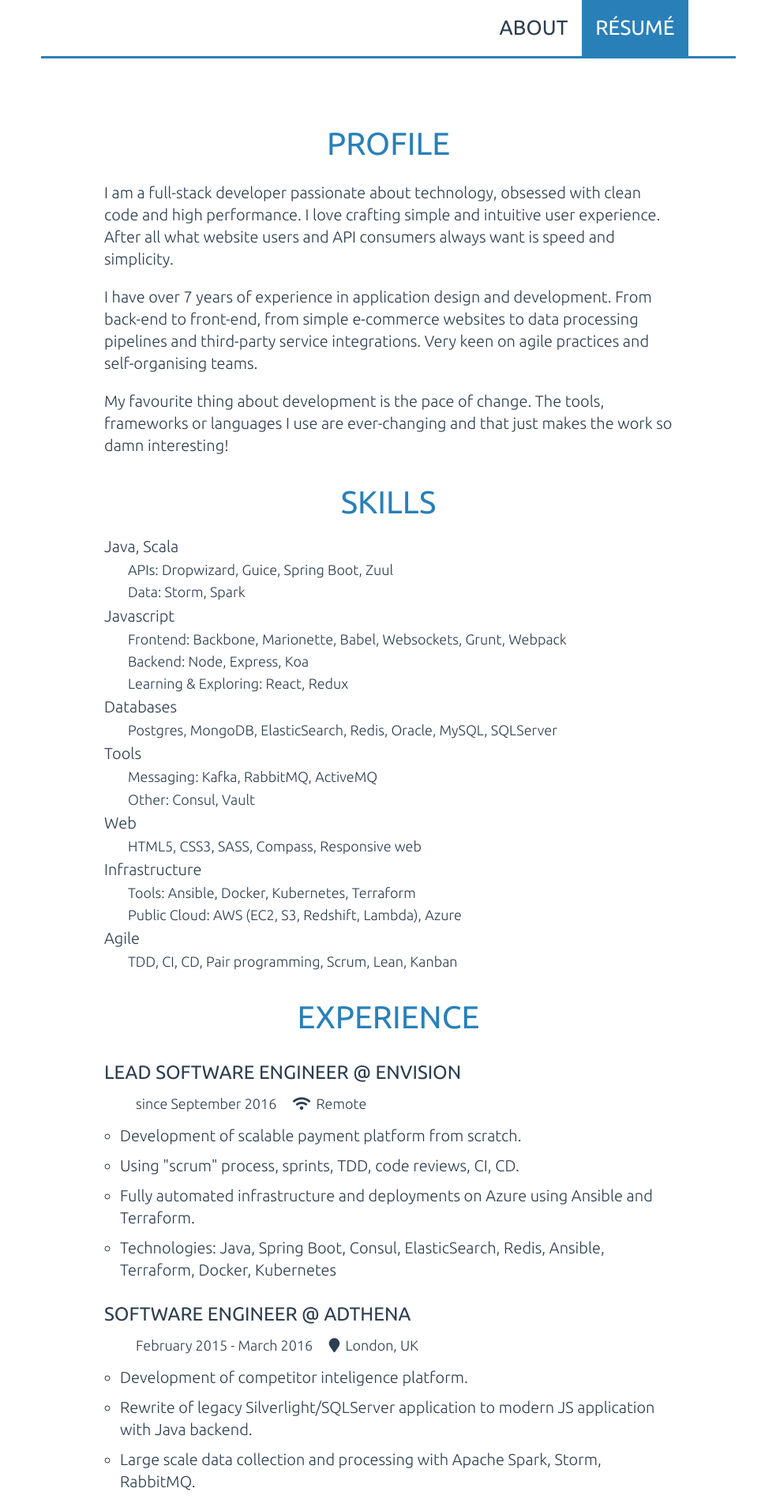
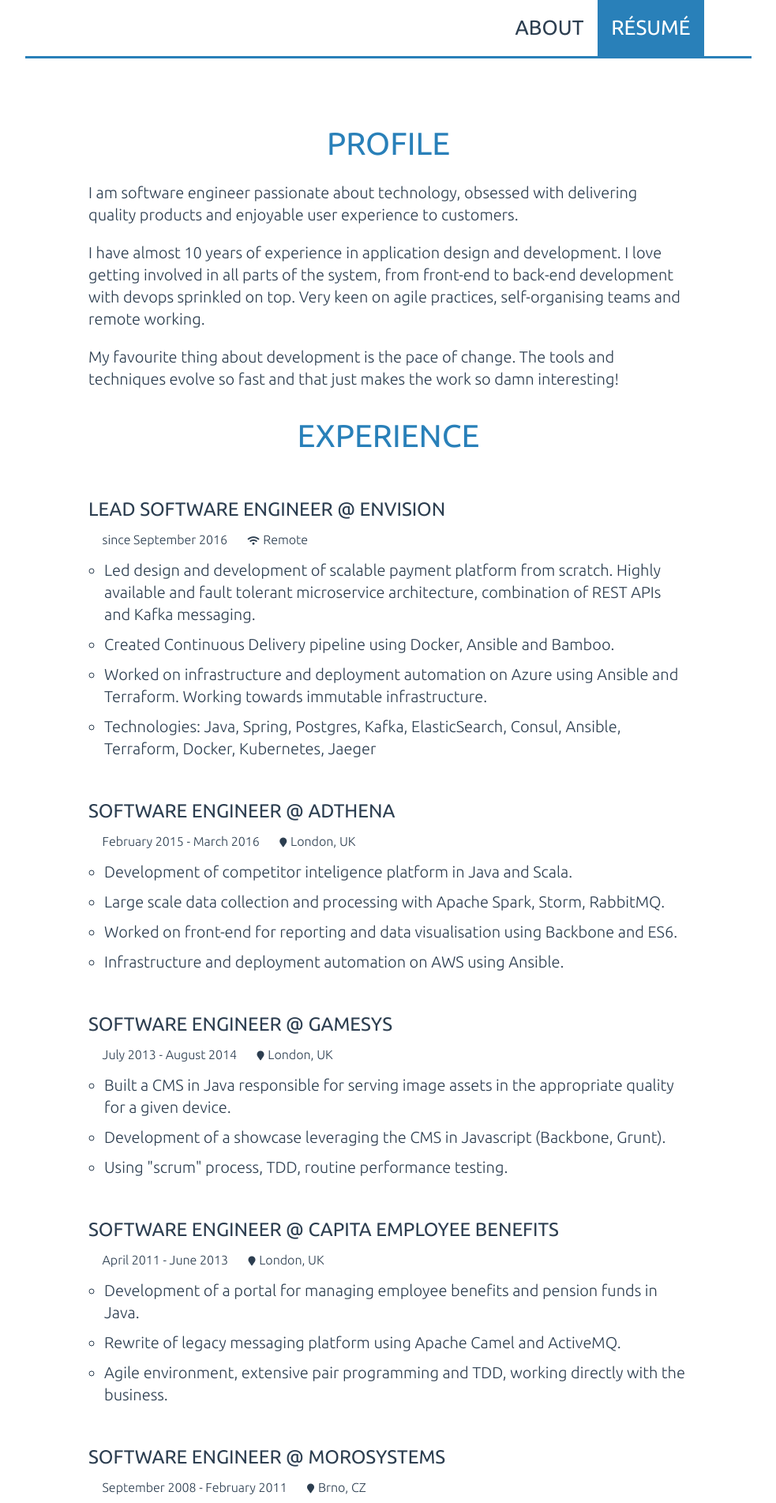
Before and after one commit to msvab/msvab.github.io, a Jekyll site: the page built from resume.html, in a window 1280 px wide. Shown: the top 1903 px of the page at 79% size, without its empty margins (148-1131 px from the left). Built offline with Jekyll 4.4.1, drawn with Linux system fonts in a browser that asks for light colours; nearby versions of some CDN libraries; some of the changed text lies outside the part shown.

Commit message:
Update Resume

```diff
--- a/_config.yml
+++ b/_config.yml
@@ -1,4 +1,5 @@
 title: Michal Šváb
+url: http://michal.svab.net
 markdown: kramdown
 lsi: false
 relative_permalinks: false
--- a/_includes/meta.html
+++ b/_includes/meta.html
@@ -2,7 +2,7 @@
 <meta name="description" content="{{ page.description }}">
 <link rel="canonical" href="http://michal.svab.net{{ page.permalink }}">
 <meta name="viewport" content="width=device-width, initial-scale=1">
-<title>{{ page.title }} - {{ site.name }}</title>
+<title>{{ page.title }} - {{ site.title }}</title>
 <link rel=”shortcut icon” type=”image/x-icon” href=”/favicon.ico”>
 <link rel=”apple-touch-icon” sizes=”114×114″ href=”/touch-icon-114×114.png”>
 <link rel=”apple-touch-icon” sizes=”72×72″ href=”/touch-icon-72×72.png”>
--- a/assets/css/_site.scss
+++ b/assets/css/_site.scss
@@ -18,12 +18,6 @@
 @page {
   size: A4;   /* auto is the initial value */
   margin: 27pt; /* this affects the margin in the printer settings */
-}
-
-@media print {
-  * {
-    overflow: visible;
-  }
 }
 
 @media print and (color) {
@@ -84,7 +78,7 @@
 
 .wrapper {
   margin: 0 auto;
-  max-width: 880px;
+  max-width: 920px;
 
   .inner {
     padding: 0 8rem;
@@ -194,6 +188,7 @@
     font-weight: 400;
     margin-bottom: 1rem;
     margin-top: 3rem;
+    page-break-after: avoid;
 
     @media print {
       font-size: 3rem;
@@ -205,17 +200,26 @@
     text-transform: uppercase;
     font-size: 2.4rem;
     font-weight: 400;
-    margin: 2.5rem 0 0 0;
+    margin: 2em 0 0 0;
+    page-break-after: avoid;
 
     @media print {
       font-size: 1.9rem;
-      page-break-after: avoid;
 
     }
 
     a, :link, :visited {
       color: $primary-color;
+
+      &:hover {
+        text-decoration: underline;
+      }
     }
+  }
+
+  section {
+    break-inside: avoid;
+    page-break-inside: avoid;
   }
 
   ul {
@@ -246,12 +250,13 @@
 
   .job-detail {
     p {
-      font-size: 1.8rem;
-      padding-left: 40px;
+      font-size: 1.6rem;
+      padding-left: 1.1em;
       margin: 1rem 0;
 
       span {
-        padding-right: 0.4em;
+        padding: 0 0.4em 0 0.6em;
+        font-size: 1.2rem;
       }
     }
 
@@ -306,17 +311,10 @@
   }
 }
 
-.page-break	{
-  display: none;
-
-  @media print {
-    position: relative;
-    display: block;
-    visibility: hidden;
-    height: 10px;
-    width: 1px;
+@media print {
+  .page-break	{
+    padding-top: 5em;
     page-break-before: always;
     page-break-inside: avoid;
-    -webkit-region-break-inside: avoid;
   }
 }
--- a/resume.html
+++ b/resume.html
@@ -7,88 +7,48 @@
 ---
 <section>
   <h2 class="text-center">Profile</h2>
-  <p>I am a full-stack developer passionate about technology, obsessed with clean code and high performance.
-    I love crafting simple and intuitive user experience. After all what website users and API consumers
-    always want is speed and simplicity.</p>
-  <p>I have over 7 years of experience in application design and development. From back-end to front-end,
-    from simple e-commerce websites to data processing pipelines and third-party service integrations.
-    Very keen on agile practices and self-organising teams.</p>
-  <p>My favourite thing about development is the pace of change. The tools, frameworks or languages I use are ever-changing
-    and that just makes the work so damn interesting!</p>
-</section>
-
-<section class="skills">
-  <h2 class="text-center">Skills</h2>
-  <ul>
-    <li>Java, Scala<br>
-      <p>APIs: Dropwizard, Guice, Spring Boot, Zuul</p>
-      <p>Data: Storm, Spark</p>
-    </li>
-    <li>Javascript<br>
-      <p>Frontend: Backbone, Marionette, Babel, Websockets, Grunt, Webpack</p>
-      <p>Backend: Node, Express, Koa</p>
-      <p>Learning &amp; Exploring: React, Redux</p>
-    </li>
-    <li>Databases<br>
-      <p>Postgres, MongoDB, ElasticSearch, Redis, Oracle, MySQL, SQLServer</p>
-    </li>
-    <li>Tools<br>
-      <p>Messaging: Kafka, RabbitMQ, ActiveMQ</p>
-      <p>Other: Consul, Vault</p>
-    </li>
-    <li>Web<br>
-      <p>HTML5, CSS3, SASS, Compass, Responsive web</p>
-    </li>
-    <li>Infrastructure<br>
-      <p>Tools: Ansible, Docker, Kubernetes, Terraform</p>
-      <p>Public Cloud: AWS (EC2, S3, Redshift, Lambda), Azure</p>
-    </li>
-    <li>Agile<br>
-      <p>TDD, CI, CD, Pair programming, Scrum, Lean, Kanban</p>
-    </li>
-  </ul>
+  <p>I am software engineer passionate about technology, obsessed with delivering quality products and
+    enjoyable user experience to customers.
+  </p>
+  <p>I have almost 10 years of experience in application design and development. I love getting involved in all parts
+    of the system, from front-end to back-end development with devops sprinkled on top.
+    Very keen on agile practices, self-organising teams and remote working.</p>
+  <p>My favourite thing about development is the pace of change. The tools and techniques evolve so fast and
+    that just makes the work so damn interesting!</p>
 </section>
 
 <section>
   <h2 class="text-center">Experience</h2>
 
-  <h3>Lead Software Engineer @ <a href="http://envisionworld.co" target="_blank" title="Adthena">Envision</a></h3>
+  <h3>Lead Software Engineer @ <a href="https://envisionworld.co" target="_blank" title="Envision">Envision</a></h3>
   <div class="job-detail">
     <p>since September 2016 &nbsp;&nbsp;&nbsp; <span class="fas fa-wifi"></span>Remote</p>
     <ul>
-      <li>Development of scalable payment platform from scratch.</li>
-      <li>Using &quot;scrum&quot; process, sprints, TDD, code reviews, CI, CD.</li>
-      <li>Fully automated infrastructure and deployments on Azure using Ansible and Terraform.</li>
-      <li>Technologies: Java, Spring Boot, Consul, ElasticSearch, Redis, Ansible, Terraform, Docker, Kubernetes</li>
+      <li>Led design and development of scalable payment platform from scratch. Highly available and fault tolerant microservice architecture, combination of REST APIs and Kafka messaging.</li>
+      <li>Created Continuous Delivery pipeline using Docker, Ansible and Bamboo.</li>
+      <li>Worked on infrastructure and deployment automation on Azure using Ansible and Terraform. Working towards immutable infrastructure.</li>
+      <li>Technologies: Java, Spring, Postgres, Kafka, ElasticSearch, Consul, Ansible, Terraform, Docker, Kubernetes, Jaeger</li>
     </ul>
   </div>
 
-  <h3>Software Engineer @ <a href="http://www.adthena.com/" target="_blank" title="Adthena">Adthena</a></h3>
+  <h3>Software Engineer @ <a href="https://www.adthena.com/" target="_blank" title="Adthena">Adthena</a></h3>
   <div class="job-detail">
     <p>February 2015 - March 2016 &nbsp;&nbsp;&nbsp; <span class="fas fa-map-marker"></span>London, UK</p>
     <ul>
-      <li>Development of competitor inteligence platform.</li>
-      <li>Rewrite of legacy Silverlight/SQLServer application to modern JS application with Java backend.</li>
+      <li>Development of competitor inteligence platform in Java and Scala.</li>
       <li>Large scale data collection and processing with Apache Spark, Storm, RabbitMQ.</li>
-      <li>Building frontend for data reporting and visualization using Backbone and Marionette on frontend and Dropwizard, Guice, Redshift, PostgreSQL on backend.</li>
-      <li>Using &quot;scrum&quot; process, sprints, TDD, code reviews, CI, CD.</li>
-      <li>Fully automated infrastructure and deployments on AWS using Ansible.</li>
-      <li>Technologies: Java, Storm, Dropwizard, Scala, Spark, ES6, Node, Express, Koa, PostgreSQL, MongoDB, Redshift, AWS, Ansible</li>
+      <li>Worked on front-end for reporting and data visualisation using Backbone and ES6.</li>
+      <li>Infrastructure and deployment automation on AWS using Ansible.</li>
     </ul>
   </div>
-
-  <div class="page-break"></div>
 
   <h3>Software Engineer @ <a href="http://www.gamesyscorporate.com/" target="_blank" title="Gamesys">Gamesys</a></h3>
   <div class="job-detail">
     <p>July 2013 - August 2014 &nbsp;&nbsp;&nbsp; <span class="fas fa-map-marker"></span>London, UK</p>
     <ul>
-      <li>Building a brand new CMS in Java responsible for serving image assets in the appropriate quality for a given device.
-        The system was built as a set of microservices.</li>
+      <li>Built a CMS in Java responsible for serving image assets in the appropriate quality for a given device.</li>
       <li>Development of a showcase leveraging the CMS in Javascript (Backbone, Grunt).</li>
-      <li>Building of several other smaller microservices in Java.</li>
       <li>Using &quot;scrum&quot; process, TDD, routine performance testing.</li>
-      <li>Technologies: Java, Dropwizard, Guice, Cucumber, Jmeter, MongoDB, Javascript, Backbone, Grunt</li>
     </ul>
   </div>
 
@@ -96,31 +56,48 @@
   <div class="job-detail">
     <p>April 2011 - June 2013 &nbsp;&nbsp;&nbsp; <span class="fas fa-map-marker"></span>London, UK</p>
     <ul>
-      <li>Development of a portal for managing employee benefits and pension funds.</li>
-      <li>Development of data upload module with focus on high performance.
-        Developed as microservice with REST and JMS communication between main application and external services allowing high scalability
-        and multiple concurrent deployments.</li>
-      <li>Rewrite of legacy messaging platform using Apache Camel to improve maintainability and testability.
-        Messaging was built on top of ActiveMQ.</li>
+      <li>Development of a portal for managing employee benefits and pension funds in Java.</li>
+      <li>Rewrite of legacy messaging platform using Apache Camel and ActiveMQ.</li>
       <li>Agile environment, extensive pair programming and TDD, working directly with the business.</li>
-      <li>Technologies: Java, Spring, Hibernate, Camel, JMS, ActiveMQ, OracleSQL, Javascript, jQuery</li>
     </ul>
   </div>
 
-  <h3>Software Engineer @ <a href="http://www.morosystems.cz" target="_blank" title="MoroSystems">MoroSystems</a></h3>
+  <h3>Software Engineer @ <a href="https://www.morosystems.cz" target="_blank" title="MoroSystems">MoroSystems</a></h3>
   <div class="job-detail">
     <p>September 2008 - February 2011 &nbsp;&nbsp;&nbsp; <span class="fas fa-map-marker"></span>Brno, CZ</p>
     <ul>
-      <li>Development of several e-commerce web applications with Spring, Hibernate and Javascript on frontend.
-        Profiling and making optimizations on these projects on all layers – application code, caching and database tuning.</li>
-      <li>Implemented JS interface for very dynamic large scale e-shop, mostly based on jQuery and custom made components.
-        Working in all major browsers, including IE7 &amp; IE8 and most of it even in IE6.</li>
-      <li>Successfully delivered a CRM system for a hotel with Wicket, Spring, Hibernate and desktop-like interface in Javascript.
-        Integration with external and legacy reservation systems with Camel. Implemented large batch data imports from 3rd party
-        applications.</li>
-      <li>Technologies: Java, Spring, Hibernate, Camel, Groovy, PostgreSQL, JS, jQuery</li>
+      <li>Development of several e-commerce web applications with Spring, Hibernate and Javascript on frontend.</li>
+      <li>Profiling and making optimizations on these projects on all layers – application code, caching and database tuning.</li>
+      <li>Implemented several Javascript UIs that were compatible all the way to IE6. And never want to do that again!</li>
     </ul>
   </div>
+</section>
+
+<section class="skills page-break">
+  <h2 class="text-center">Skills</h2>
+  <ul>
+    <li>Java, Scala<br>
+      <p>Dropwizard, Guice, Spring Boot, Zuul</p>
+      <p>Storm, Spark</p>
+    </li>
+    <li>Javascript<br>
+      <p>Node, Koa, Webpack, Backbone, Marionette</p>
+      <p>Learning &amp; Exploring: React, Redux</p>
+    </li>
+    <li>Databases<br>
+      <p>Postgres, MongoDB, ElasticSearch, Redis, Oracle, SQLServer</p>
+    </li>
+    <li>Tools<br>
+      <p>Kafka, RabbitMQ, ActiveMQ, Prometheus, Jaeger, Graylog, Consul, Vault</p>
+    </li>
+    <li>Infrastructure<br>
+      <p>Ansible, Docker, Kubernetes, Terraform</p>
+      <p>AWS (EC2, S3, Redshift, Lambda), Azure</p>
+    </li>
+    <li>Agile<br>
+      <p>TDD, CI, CD, Pair programming, Scrum, Kanban</p>
+    </li>
+  </ul>
 </section>
 
 <section>
```
Also changed, not shown: about.html (+4 -4 lines).
